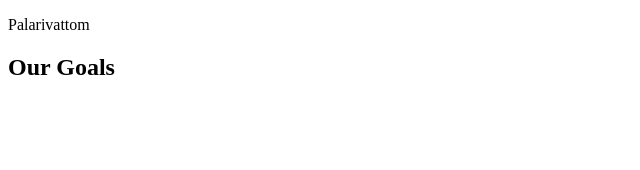
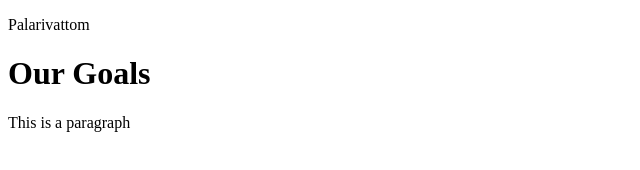
Before and after one commit to RichuExpertzlab/git-practice-ergogrow, a plain HTML site: page index.html in a window 1280 px wide. Shown: the whole page, without its empty margins (0-640 px from the left). Drawn offline with Linux system fonts and the light colour scheme.

Commit message:
updated index.html

```diff
--- a/index.html
+++ b/index.html
@@ -7,6 +7,7 @@
 </head>
 <body>
     <p>Palarivattom</p>
-    <h2>Our Goals</h2>
+    <h1>Our Goals</h1>
+    <p>This is a paragraph</p>
 </body>
 </html>
```
